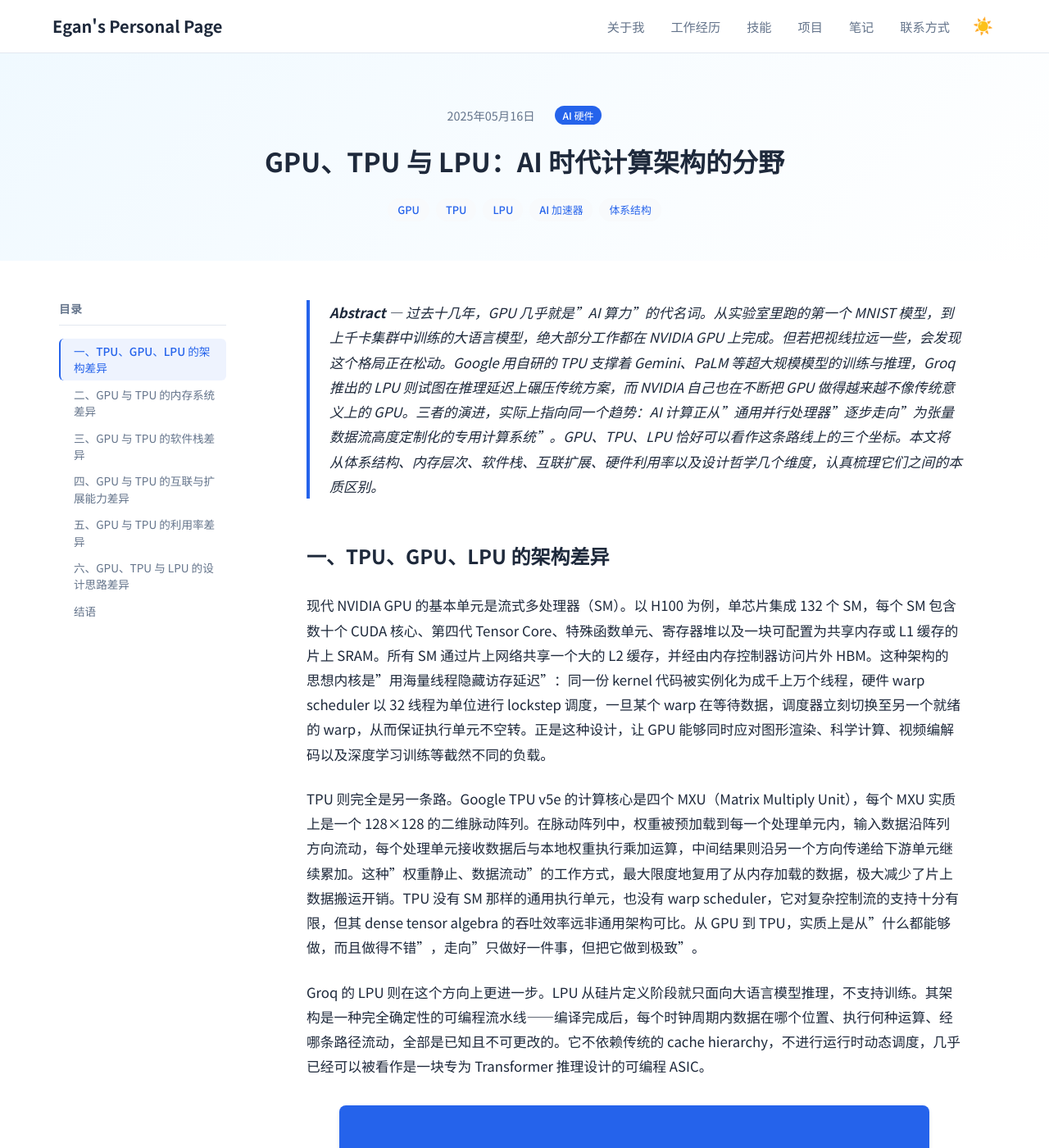
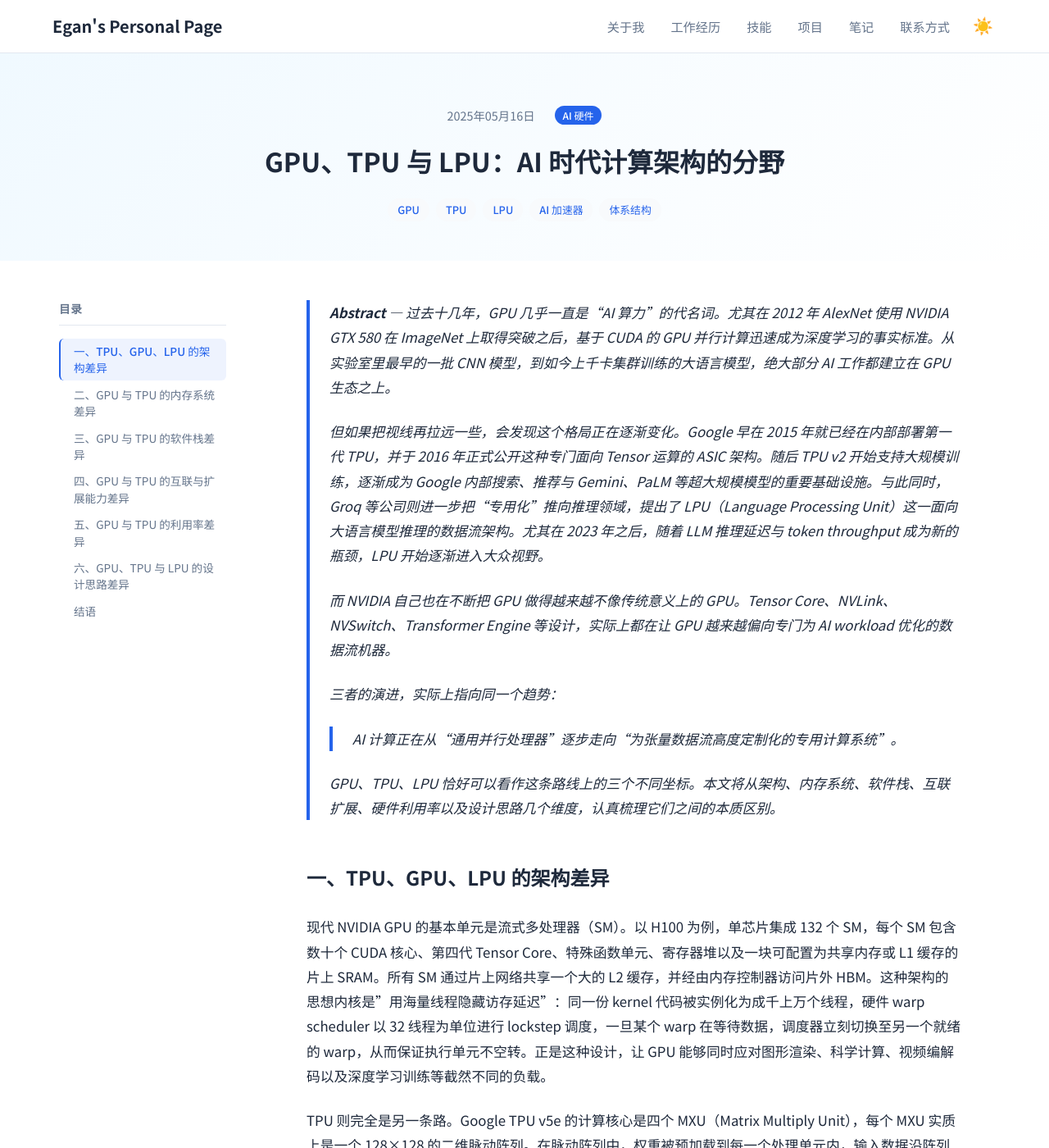
Before and after one commit to Lejun-Hu/Lejun-Hu.github.io, a Jekyll site: the page built from _notes/2026-5-16-GPU_vs_TPU.md, in a window 1280 px wide and 1400 px high. Shown: the whole window at 82% size. Built offline with Jekyll 4.4.1, drawn with Linux system fonts in a browser that asks for light colours.

Commit message:
Reformat Abstract into single blockquote with nested quote

```diff
--- a/_notes/2026-5-16-GPU_vs_TPU.md
+++ b/_notes/2026-5-16-GPU_vs_TPU.md
@@ -7,7 +7,17 @@ description: "从体系结构、内存层次、软件栈、互联扩展与硬件
 published: true
 ---
 
-> **Abstract** — 过去十几年，GPU 几乎就是"AI 算力"的代名词。从实验室里跑的第一个 MNIST 模型，到上千卡集群中训练的大语言模型，绝大部分工作都在 NVIDIA GPU 上完成。但若把视线拉远一些，会发现这个格局正在松动。Google 用自研的 TPU 支撑着 Gemini、PaLM 等超大规模模型的训练与推理，Groq 推出的 LPU 则试图在推理延迟上碾压传统方案，而 NVIDIA 自己也在不断把 GPU 做得越来越不像传统意义上的 GPU。三者的演进，实际上指向同一个趋势：AI 计算正从"通用并行处理器"逐步走向"为张量数据流高度定制化的专用计算系统"。GPU、TPU、LPU 恰好可以看作这条路线上的三个坐标。本文将从体系结构、内存层次、软件栈、互联扩展、硬件利用率以及设计哲学几个维度，认真梳理它们之间的本质区别。
+> **Abstract** — 过去十几年，GPU 几乎一直是“AI 算力”的代名词。尤其在 2012 年 AlexNet 使用 NVIDIA GTX 580 在 ImageNet 上取得突破之后，基于 CUDA 的 GPU 并行计算迅速成为深度学习的事实标准。从实验室里最早的一批 CNN 模型，到如今上千卡集群训练的大语言模型，绝大部分 AI 工作都建立在 GPU 生态之上。
+>
+> 但如果把视线再拉远一些，会发现这个格局正在逐渐变化。Google 早在 2015 年就已经在内部部署第一代 TPU，并于 2016 年正式公开这种专门面向 Tensor 运算的 ASIC 架构。随后 TPU v2 开始支持大规模训练，逐渐成为 Google 内部搜索、推荐与 Gemini、PaLM 等超大规模模型的重要基础设施。与此同时，Groq 等公司则进一步把“专用化”推向推理领域，提出了 LPU（Language Processing Unit）这一面向大语言模型推理的数据流架构。尤其在 2023 年之后，随着 LLM 推理延迟与 token throughput 成为新的瓶颈，LPU 开始逐渐进入大众视野。
+>
+> 而 NVIDIA 自己也在不断把 GPU 做得越来越不像传统意义上的 GPU。Tensor Core、NVLink、NVSwitch、Transformer Engine 等设计，实际上都在让 GPU 越来越偏向专门为 AI workload 优化的数据流机器。
+>
+> 三者的演进，实际上指向同一个趋势：
+>
+> > AI 计算正在从“通用并行处理器”逐步走向“为张量数据流高度定制化的专用计算系统”。
+>
+> GPU、TPU、LPU 恰好可以看作这条路线上的三个不同坐标。本文将从架构、内存系统、软件栈、互联扩展、硬件利用率以及设计思路几个维度，认真梳理它们之间的本质区别。
 
 ## 一、TPU、GPU、LPU 的架构差异
 
```
